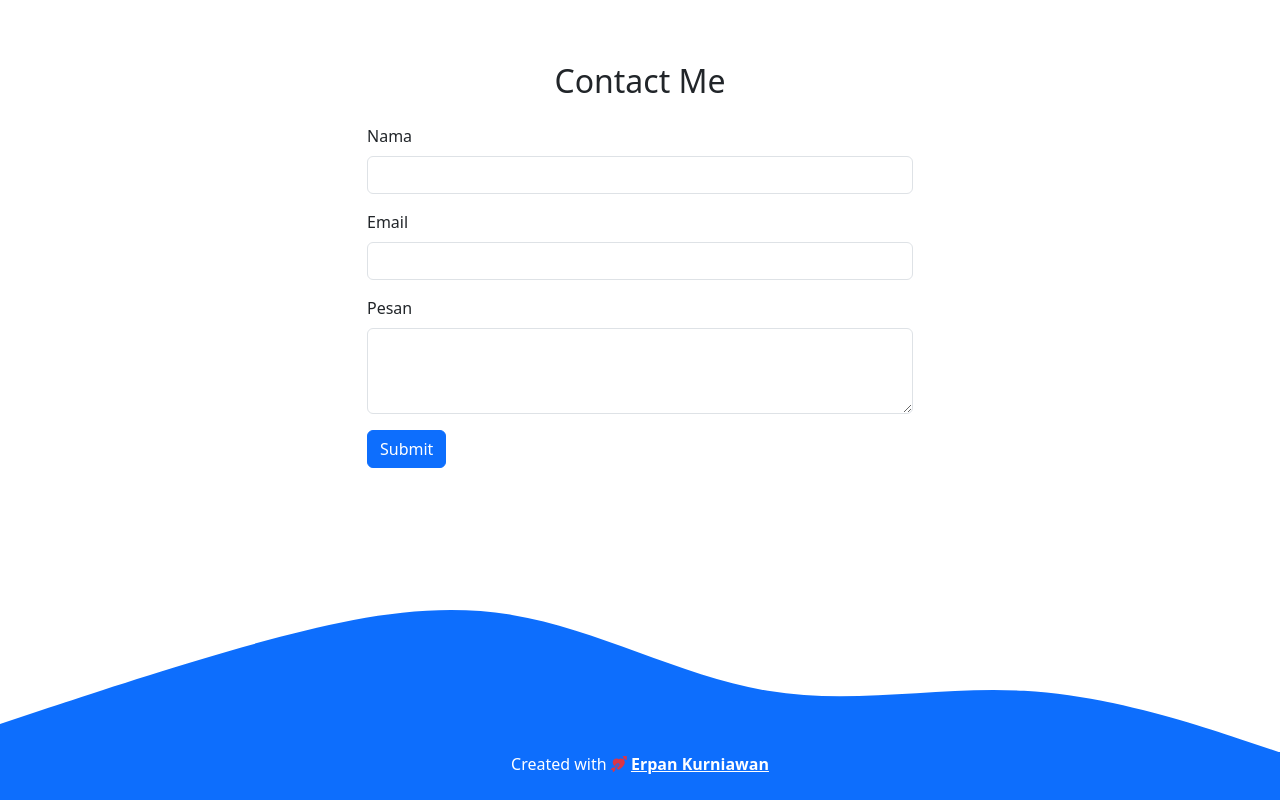
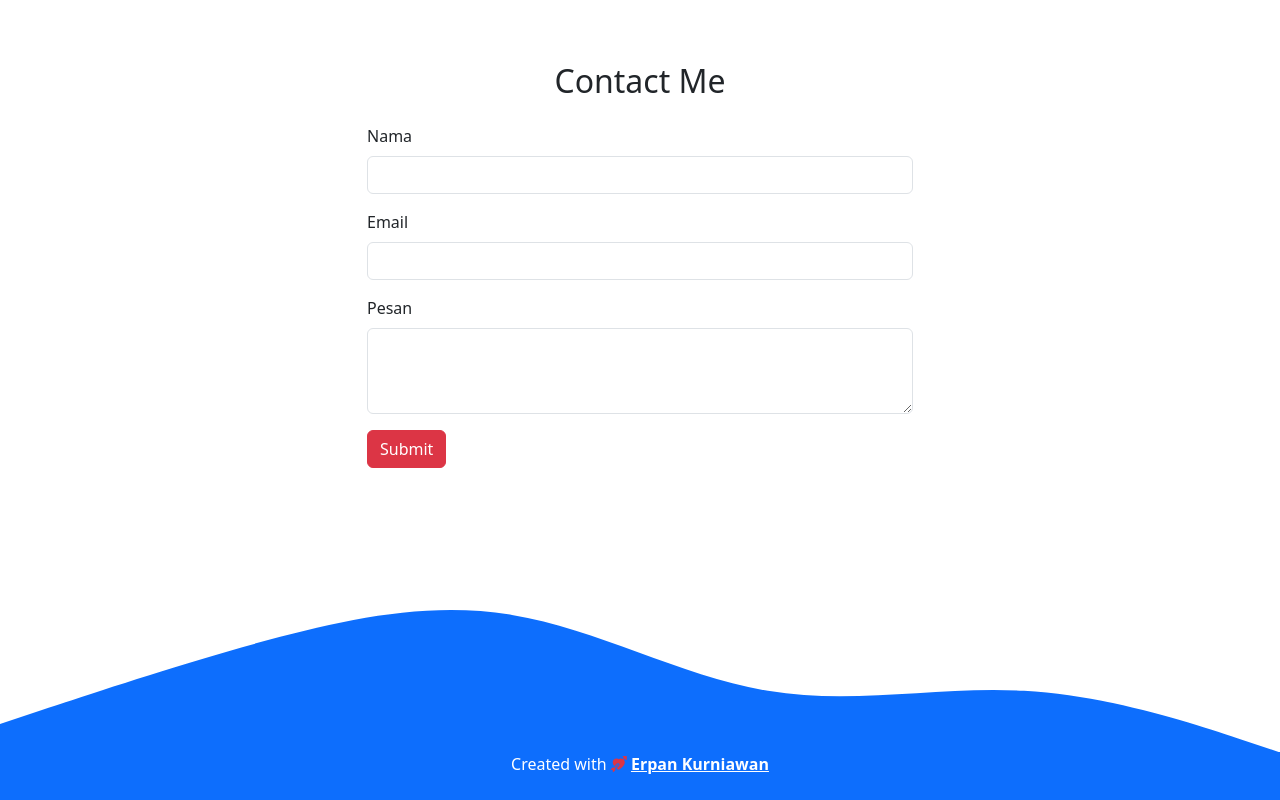
Before and after one commit to ErpanKurniawan/erpankurniawan.github.io, a plain HTML site: page index.html in a window 1280 px wide. Shown: the part 2093-2893 px from the top of the page. Drawn offline with nearby package versions, Linux system fonts and the light colour scheme.

```diff
--- a/index.html
+++ b/index.html
@@ -3,7 +3,7 @@
   <head>
     <meta charset="utf-8" />
     <meta name="viewport" content="width=device-width, initial-scale=1" />
-    <title>Bootstrap demo</title>
+    <title>Portofolio</title>
     <link rel="stylesheet" href="style.css" />
     <link href="https://cdn.jsdelivr.net/npm/bootstrap@5.3.0-alpha3/dist/css/bootstrap.min.css" rel="stylesheet" integrity="sha384-KK94CHFLLe+nY2dmCWGMq91rCGa5gtU4mk92HdvYe+M/SXH301p5ILy+dN9+nJOZ" crossorigin="anonymous" />
     <!-- bootsrap icon -->
@@ -143,7 +143,7 @@
                 <label for="pesan" class="form-label">Pesan</label>
                 <textarea class="form-control" id="pesan" rows="3"></textarea>
               </div>
-              <button type="submit" class="btn btn-primary">Submit</button>
+              <button type="submit" class="btn btn-danger">Submit</button>
             </form>
           </div>
         </div>
```
